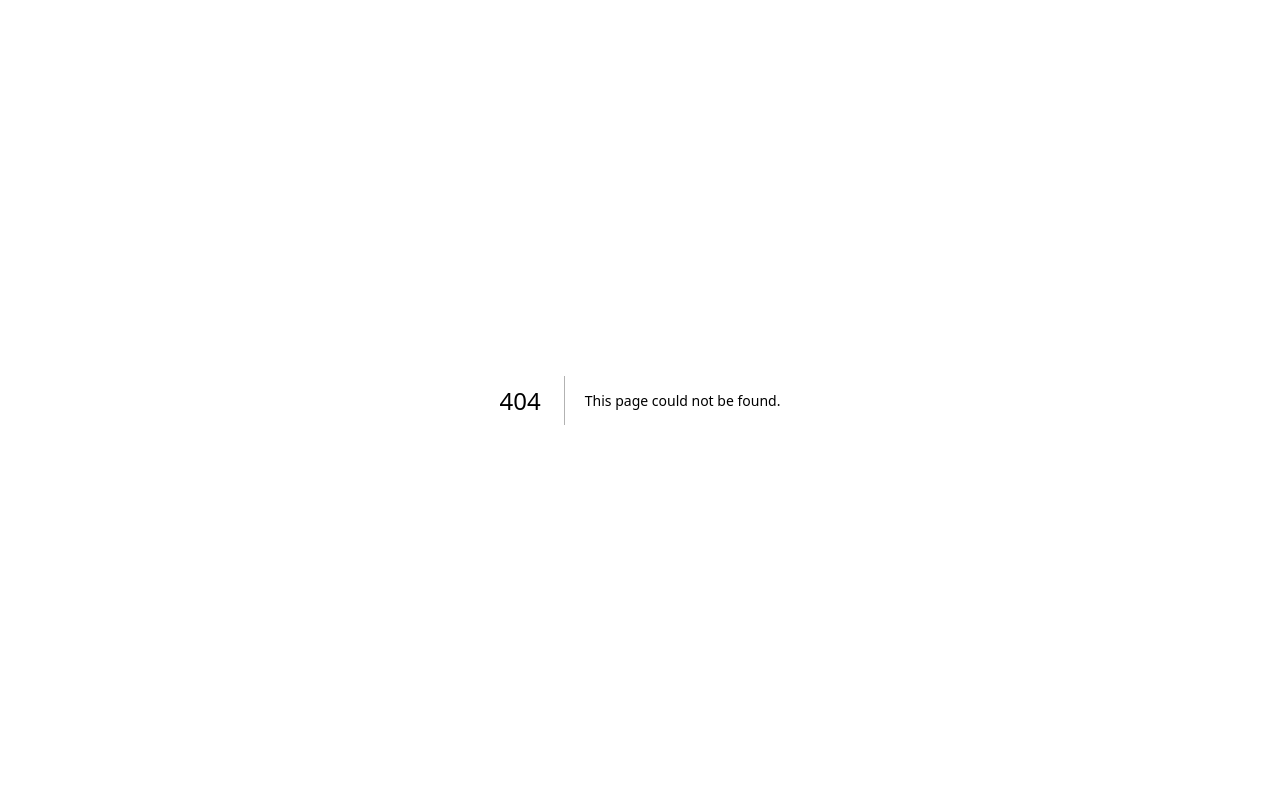
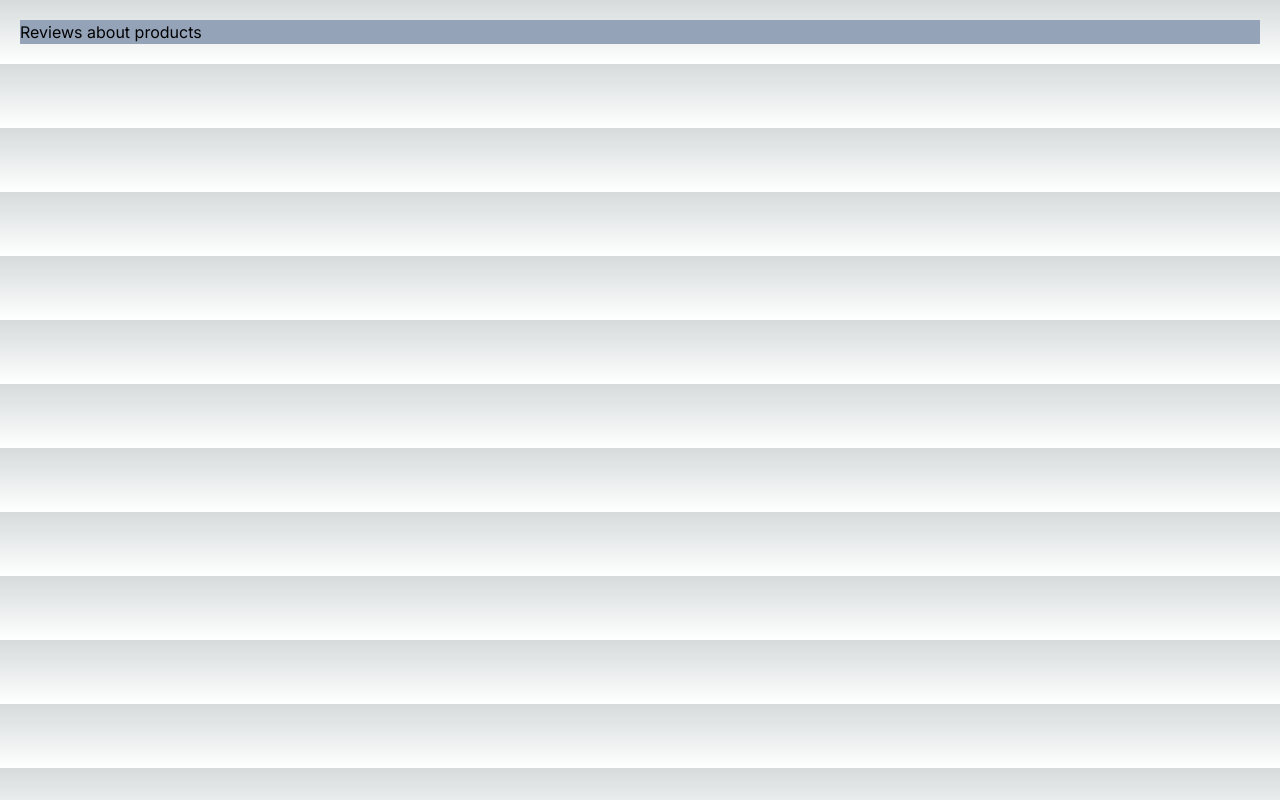
Before and after one commit to irfan-iiitr/next-typescript, a Next.js app: page /product/1/reviews in a window 1280 px wide. Before the commit this address had no page. Built offline with nearby package versions, Linux system fonts and the light colour scheme.

Commit message:
nested dynamic routes

```diff
--- /dev/null
+++ b/src/app/product/[productId]/reviews/[reviewId]/page.tsx
@@ -0,0 +1,11 @@
+export default function reviewsOfProduct({params}:{params:{
+    productId:String,
+    reviewId:String
+
+}}){
+    return (
+        <>
+        <h1>Review about Product {params.productId} with reviewId {params.reviewId} </h1>
+        </>
+    )
+}
--- /dev/null
+++ b/src/app/product/[productId]/reviews/page.tsx
@@ -0,0 +1,7 @@
+export default function reviews(){
+    return(
+        <div className="bg-slate-400 m-5">
+            Reviews about products
+        </div>
+    )
+}
```
